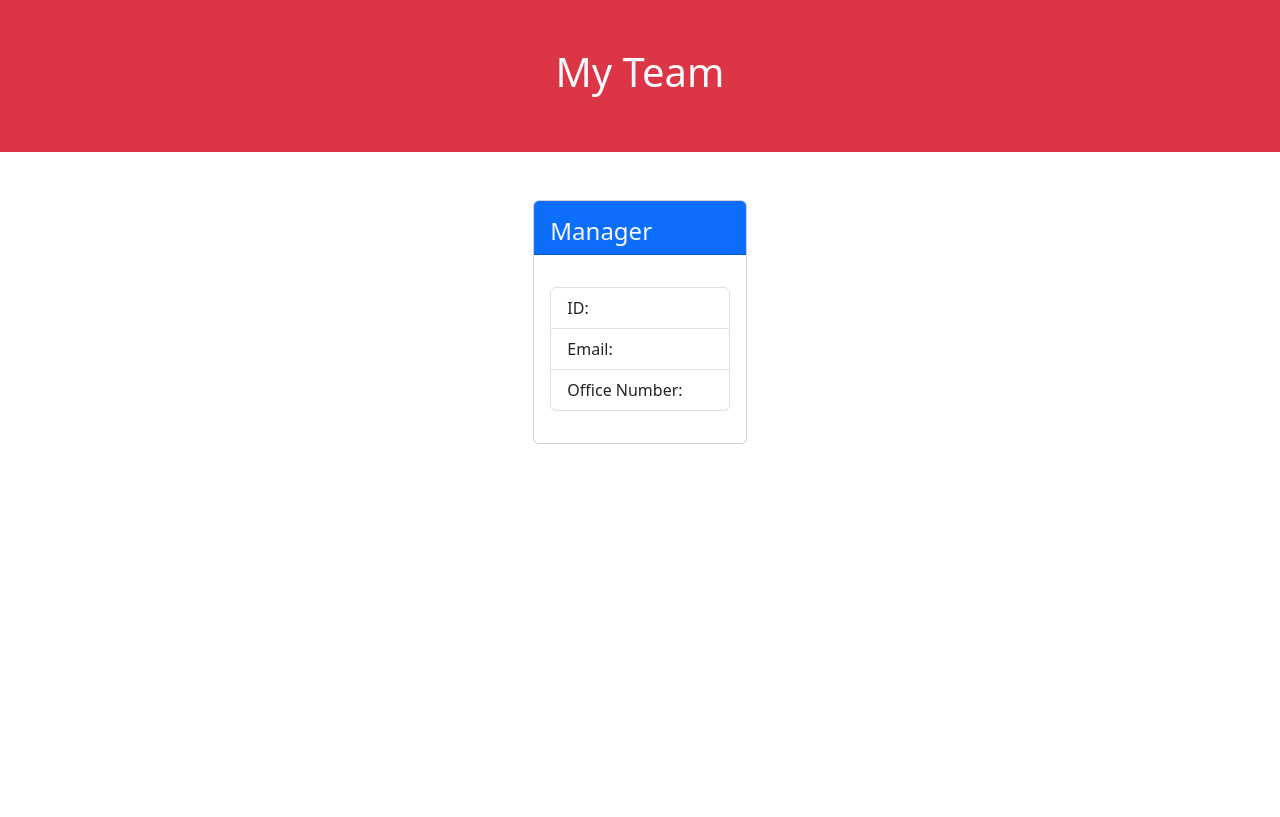
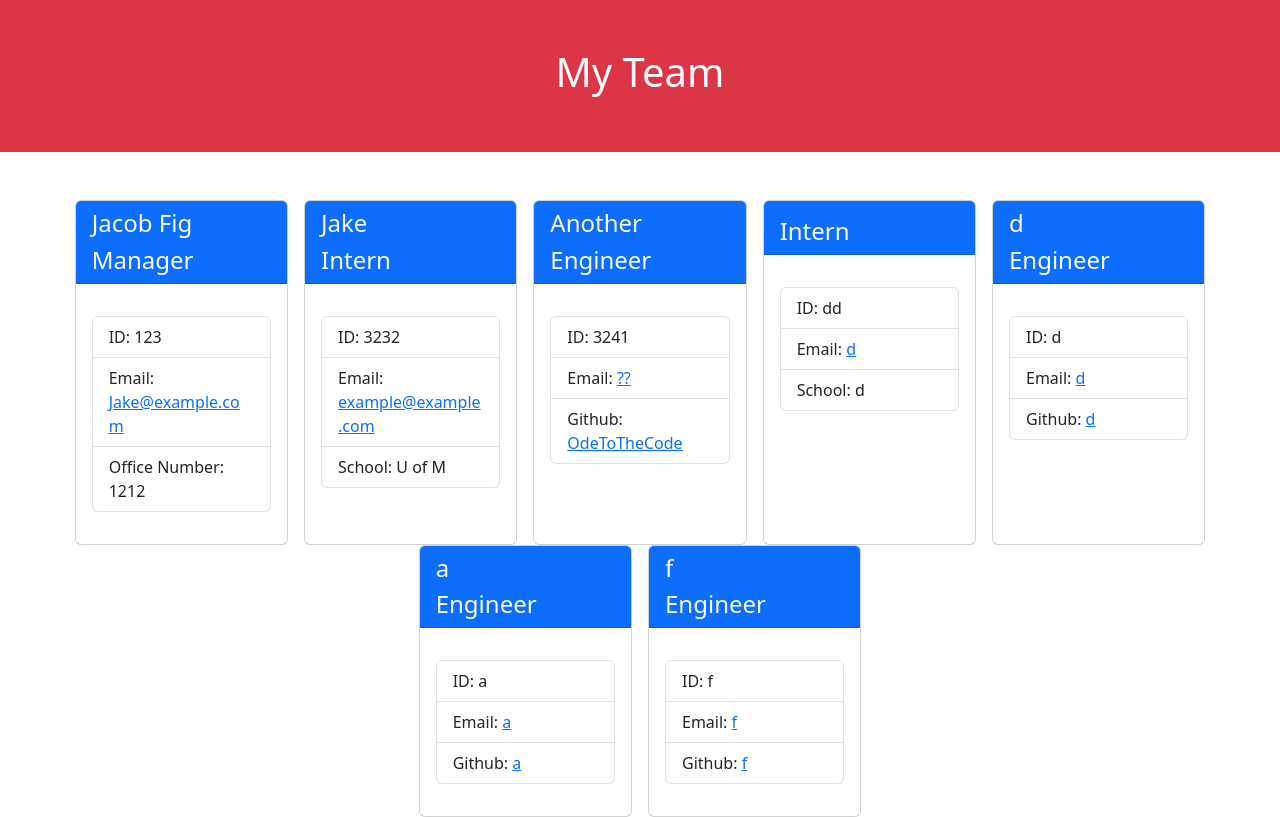
Before and after one commit to OdeToTheCode/team-profile-gen, a website: page dist/index.html in a window 1280 px wide. Drawn offline with nearby package versions, Linux system fonts and the light colour scheme.

Commit message:
video quality was bad, had to redo

```diff
--- a/dist/index.html
+++ b/dist/index.html
@@ -16,17 +16,129 @@
       <main class="d-flex justify-content-center flex-wrap pt-5">
       <div class="card mx-2 col-2">
         <div class="card-header bg-primary text-light">
-            <h4 class="card-title"></h4>
+            <h4 class="card-title">Jacob Fig</h4>
             <h4 class="card-text">Manager</h4>
         </div>
         <div class="card-body my-3">
             <ul class="list-group">
-                <li class="list-group-item">ID: </li>
+                <li class="list-group-item">ID: 123</li>
                 <li class="list-group-item">Email:
-                    <a href="mailto:">
-
+                    <a href="mailto:Jake@example.com">
+                      Jake@example.com
                     </a>
-                </li><li class="list-group-item">Office Number: </li>
+                </li><li class="list-group-item">Office Number: 1212</li>
+            </ul>
+        </div>
+      </div>
+      <div class="card mx-2 col-2">
+        <div class="card-header bg-primary text-light">
+            <h4 class="card-title">Jake</h4>
+            <h4 class="card-text">Intern</h4>
+        </div>
+        <div class="card-body my-3">
+            <ul class="list-group">
+                <li class="list-group-item">ID: 3232</li>
+                <li class="list-group-item">Email:
+                    <a href="mailto:example@example.com">
+                      example@example.com
+                    </a>
+                </li><li class="list-group-item">School: U of M</li>
+            </ul>
+        </div>
+      </div>
+      <div class="card mx-2 col-2">
+        <div class="card-header bg-primary text-light">
+            <h4 class="card-title">Another</h4>
+            <h4 class="card-text">Engineer</h4>
+        </div>
+        <div class="card-body my-3">
+            <ul class="list-group">
+                <li class="list-group-item">ID: 3241</li>
+                <li class="list-group-item">Email:
+                    <a href="mailto:??">
+                      ??
+                    </a>
+                </li><li class="list-group-item">Github:
+                  <a href="https://github.com/OdeToTheCode" target="_blank">
+                    OdeToTheCode
+                  </a>
+                </li>
+            </ul>
+        </div>
+      </div>
+      <div class="card mx-2 col-2">
+        <div class="card-header bg-primary text-light">
+            <h4 class="card-title"></h4>
+            <h4 class="card-text">Intern</h4>
+        </div>
+        <div class="card-body my-3">
+            <ul class="list-group">
+                <li class="list-group-item">ID: dd</li>
+                <li class="list-group-item">Email:
+                    <a href="mailto:d">
+                      d
+                    </a>
+                </li><li class="list-group-item">School: d</li>
+            </ul>
+        </div>
+      </div>
+      <div class="card mx-2 col-2">
+        <div class="card-header bg-primary text-light">
+            <h4 class="card-title">d</h4>
+            <h4 class="card-text">Engineer</h4>
+        </div>
+        <div class="card-body my-3">
+            <ul class="list-group">
+                <li class="list-group-item">ID: d</li>
+                <li class="list-group-item">Email:
+                    <a href="mailto:d">
+                      d
+                    </a>
+                </li><li class="list-group-item">Github:
+                  <a href="https://github.com/d" target="_blank">
+                    d
+                  </a>
+                </li>
+            </ul>
+        </div>
+      </div>
+      <div class="card mx-2 col-2">
+        <div class="card-header bg-primary text-light">
+            <h4 class="card-title">a</h4>
+            <h4 class="card-text">Engineer</h4>
+        </div>
+        <div class="card-body my-3">
+            <ul class="list-group">
+                <li class="list-group-item">ID: a</li>
+                <li class="list-group-item">Email:
+                    <a href="mailto:a">
+                      a
+                    </a>
+                </li><li class="list-group-item">Github:
+                  <a href="https://github.com/a" target="_blank">
+                    a
+                  </a>
+                </li>
+            </ul>
+        </div>
+      </div>
+      <div class="card mx-2 col-2">
+        <div class="card-header bg-primary text-light">
+            <h4 class="card-title">f</h4>
+            <h4 class="card-text">Engineer</h4>
+        </div>
+        <div class="card-body my-3">
+            <ul class="list-group">
+                <li class="list-group-item">ID: f</li>
+                <li class="list-group-item">Email:
+                    <a href="mailto:f">
+                      f
+                    </a>
+                </li><li class="list-group-item">Github:
+                  <a href="https://github.com/f" target="_blank">
+                    f
+                  </a>
+                </li>
             </ul>
         </div>
       </div>
```
Also changed, not shown: README.md, 1 other file.
